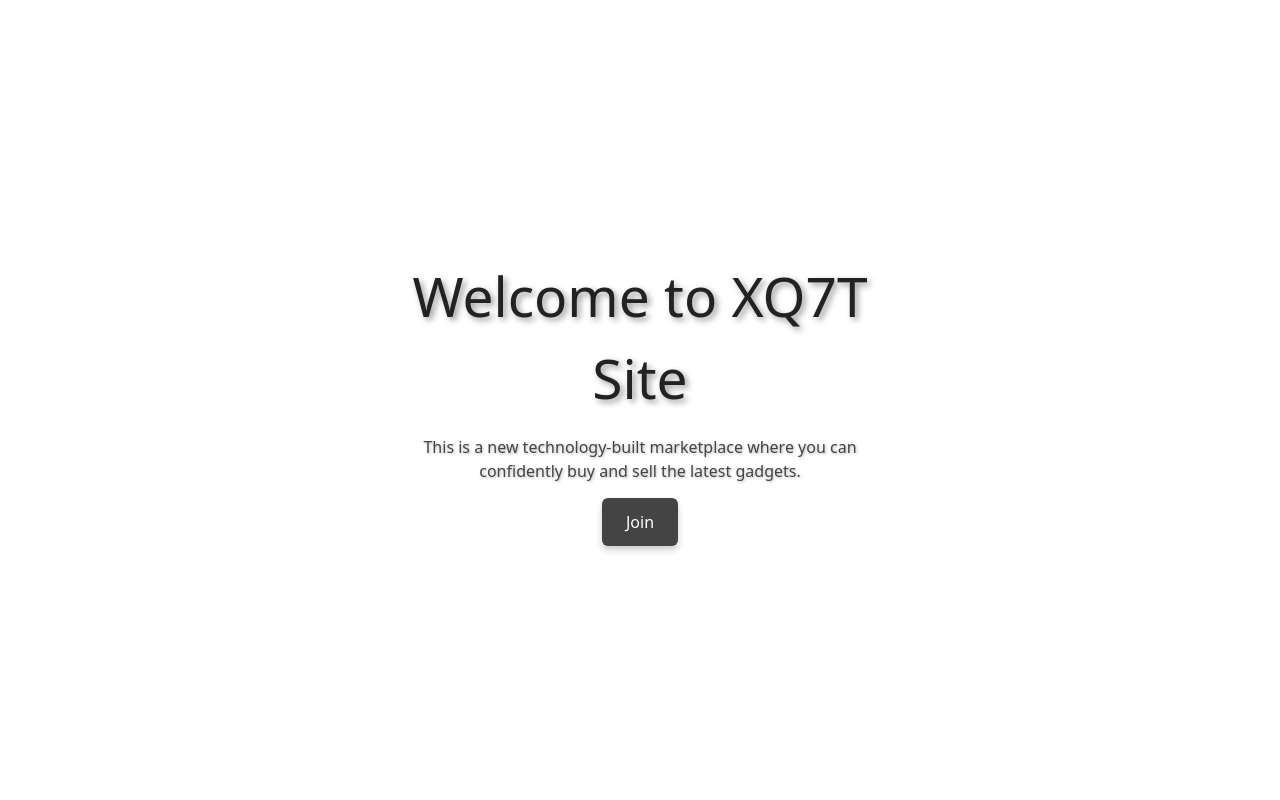
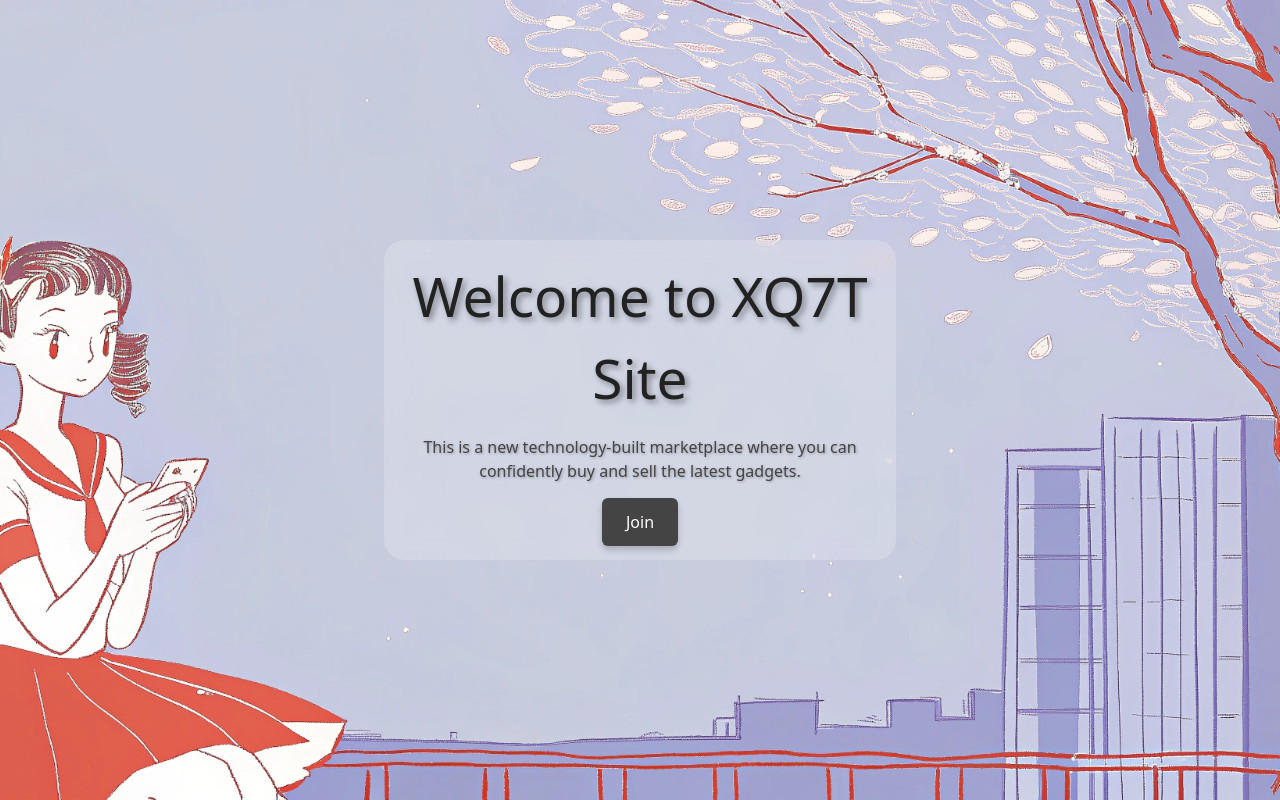
Before and after one commit to TumucinCagri/elso, a SvelteKit app: page / in a window 1280 px wide. Built offline with nearby package versions, Linux system fonts and the light colour scheme.

Commit message:
most mar jonak kell lennie

```diff
--- a/src/routes/+page.svelte
+++ b/src/routes/+page.svelte
@@ -8,7 +8,7 @@
 
 <style>
     .hero {
-        background-image: url("");
+        background-image: url("/top1.jpg");
         width: 100vw;
         height: 100vh;
         background-position: center;
```
